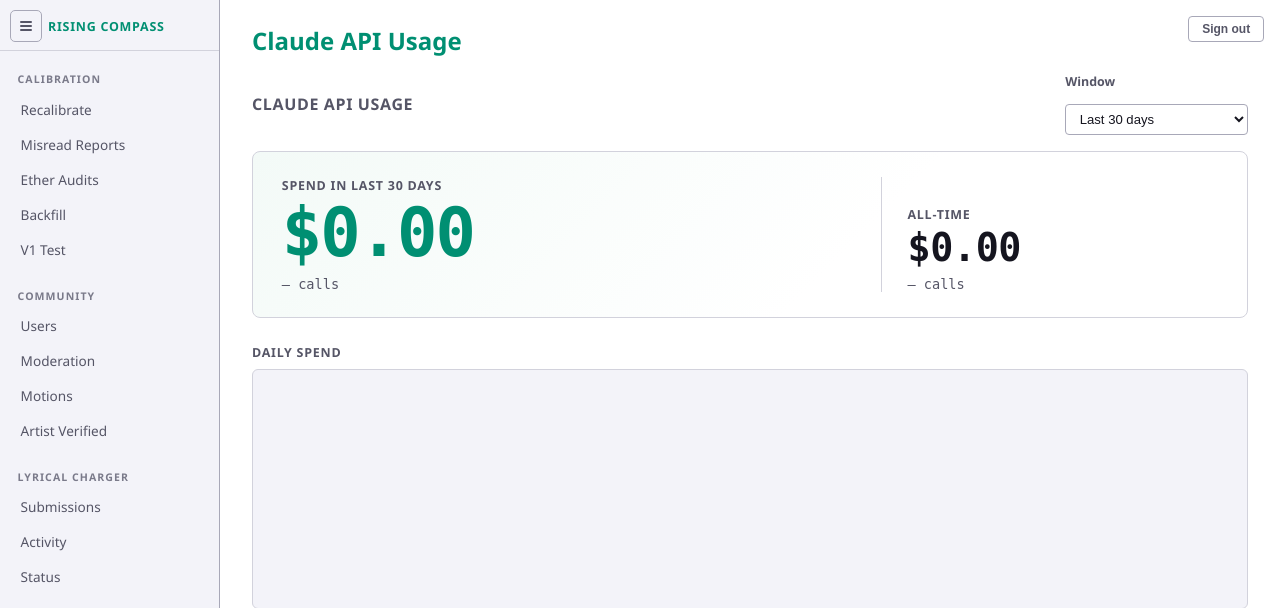
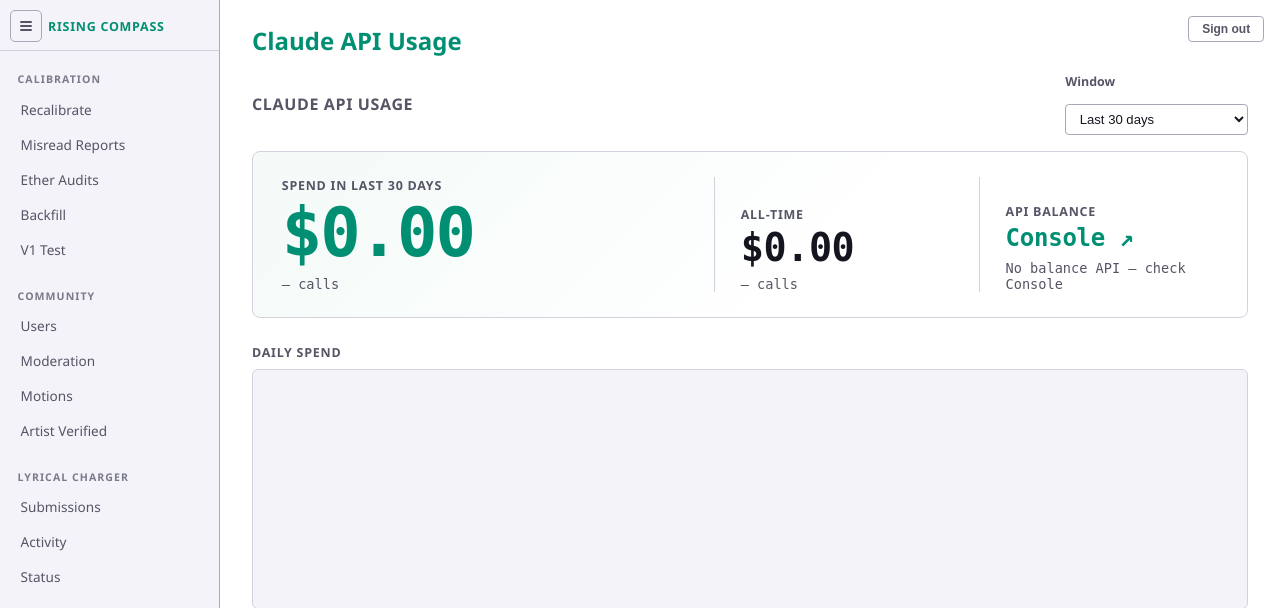
Before and after one commit to chadworksweb/risingcompass, a Python web app: template backend/app/templates/admin/claude_usage.html in a window 1280 px wide. Shown: the top 608 px of the page. Run offline with Jinja, Linux system fonts and the light colour scheme; the template is opened without the code that fills it, so the values that code supplies are empty.

Commit message:
Claude usage: add "API balance" hero column linking to Console billing
Anthropic exposes no remaining-credit-balance API (only usage/cost reports),
so the third hero column links to console.anthropic.com billing -- the
authoritative source -- rather than a stored number that would drift.

Co-Authored-By: Claude Opus 4.7 (1M context) <noreply@anthropic.com>

```diff
--- a/backend/app/templates/admin/claude_usage.html
+++ b/backend/app/templates/admin/claude_usage.html
@@ -9,13 +9,17 @@
   .cu-controls select, .cu-controls input { padding: 0.35rem 0.6rem; font-size: 0.82rem; max-width: 220px; }
 
   /* Hero */
-  .cu-hero { display: grid; grid-template-columns: 1.7fr 1fr; gap: 1.6rem; padding: 1.6rem 1.8rem; background: linear-gradient(135deg, #f3faf7 0%, #ffffff 60%); border: 1px solid var(--border-soft); border-radius: 8px; margin-bottom: 1.5rem; align-items: stretch; }
+  .cu-hero { display: grid; grid-template-columns: 1.7fr 1fr 1fr; gap: 1.6rem; padding: 1.6rem 1.8rem; background: linear-gradient(135deg, #f3faf7 0%, #ffffff 60%); border: 1px solid var(--border-soft); border-radius: 8px; margin-bottom: 1.5rem; align-items: stretch; }
   .cu-hero-primary { display: flex; flex-direction: column; }
   .cu-hero-secondary { padding-left: 1.6rem; border-left: 1px solid var(--border-soft); display: flex; flex-direction: column; justify-content: flex-end; }
   .cu-hero-label { color: var(--text-dim); font-size: 0.78rem; font-weight: 700; text-transform: uppercase; letter-spacing: 0.06em; margin-bottom: 0.35rem; }
   .cu-hero-value { color: var(--accent); font-size: 4.2rem; font-weight: 800; font-family: 'JetBrains Mono', monospace; line-height: 1; letter-spacing: -0.03em; }
   .cu-hero-value-sm { color: var(--text); font-size: 2.4rem; font-weight: 700; font-family: 'JetBrains Mono', monospace; line-height: 1; letter-spacing: -0.01em; }
   .cu-hero-sub { color: var(--text-dim); font-size: 0.85rem; margin-top: 0.55rem; font-family: 'JetBrains Mono', monospace; }
+  /* Balance column — Anthropic has no balance API, so this links to the
+     Console billing page (the only authoritative source) rather than a number. */
+  .cu-hero-balance-link { display: inline-flex; align-items: baseline; gap: 0.3rem; color: var(--accent); font-size: 1.5rem; font-weight: 700; font-family: 'JetBrains Mono', monospace; line-height: 1.05; text-decoration: none; letter-spacing: -0.01em; }
+  .cu-hero-balance-link:hover { color: var(--accent-strong); text-decoration: underline; }
   @media (max-width: 720px) {
     .cu-hero { grid-template-columns: 1fr; }
     .cu-hero-secondary { padding-left: 0; border-left: none; border-top: 1px solid var(--border-soft); padding-top: 1rem; }
@@ -111,6 +115,11 @@
     <div class="cu-hero-label">All-time</div>
     <div class="cu-hero-value-sm" id="cuHeroAllTime">$0.00</div>
     <div class="cu-hero-sub" id="cuHeroAllTimeSub">— calls</div>
+  </div>
+  <div class="cu-hero-secondary">
+    <div class="cu-hero-label">API balance</div>
+    <a class="cu-hero-balance-link" href="https://console.anthropic.com/settings/billing" target="_blank" rel="noopener">Console &#8599;</a>
+    <div class="cu-hero-sub">No balance API &mdash; check Console</div>
   </div>
 </div>
 
```
